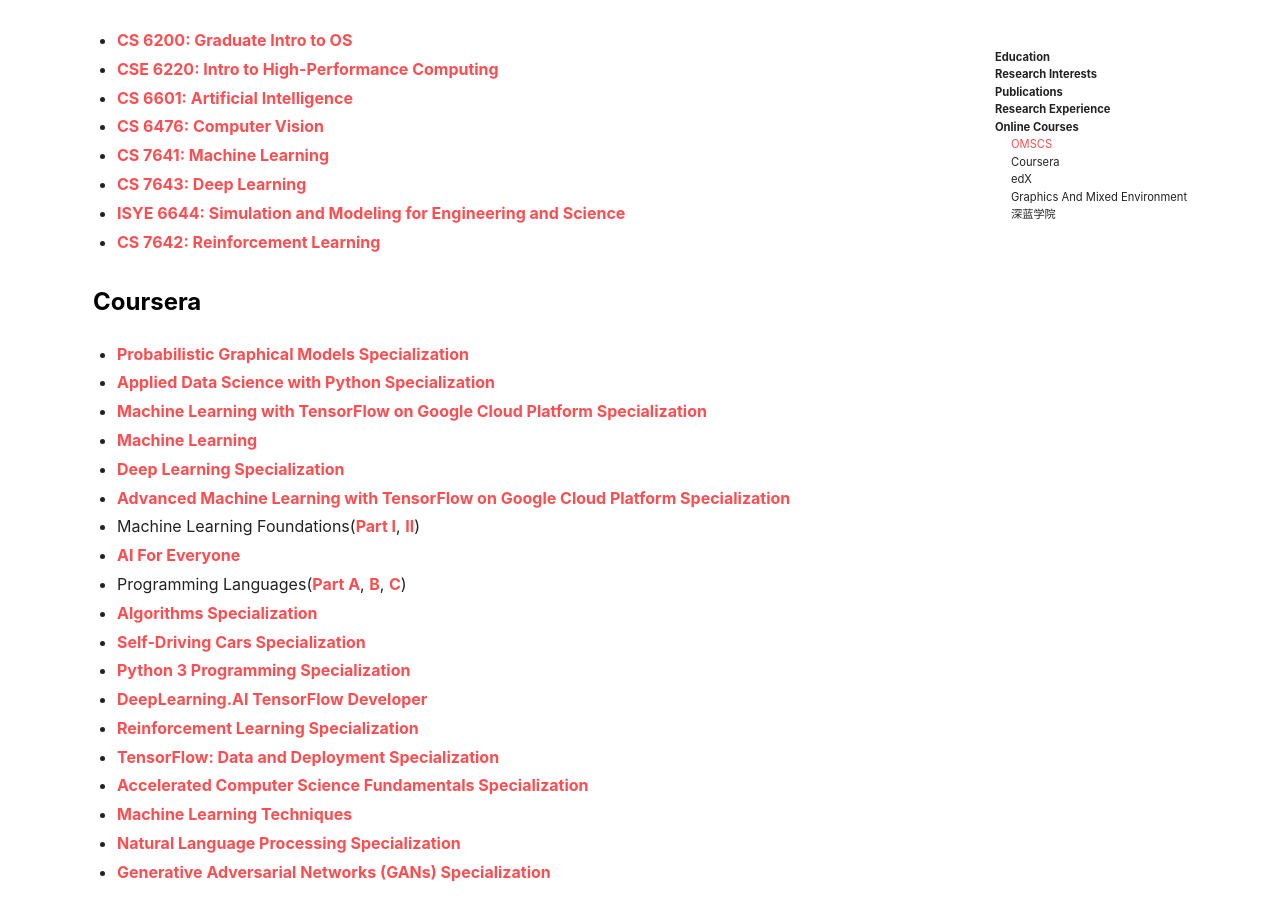
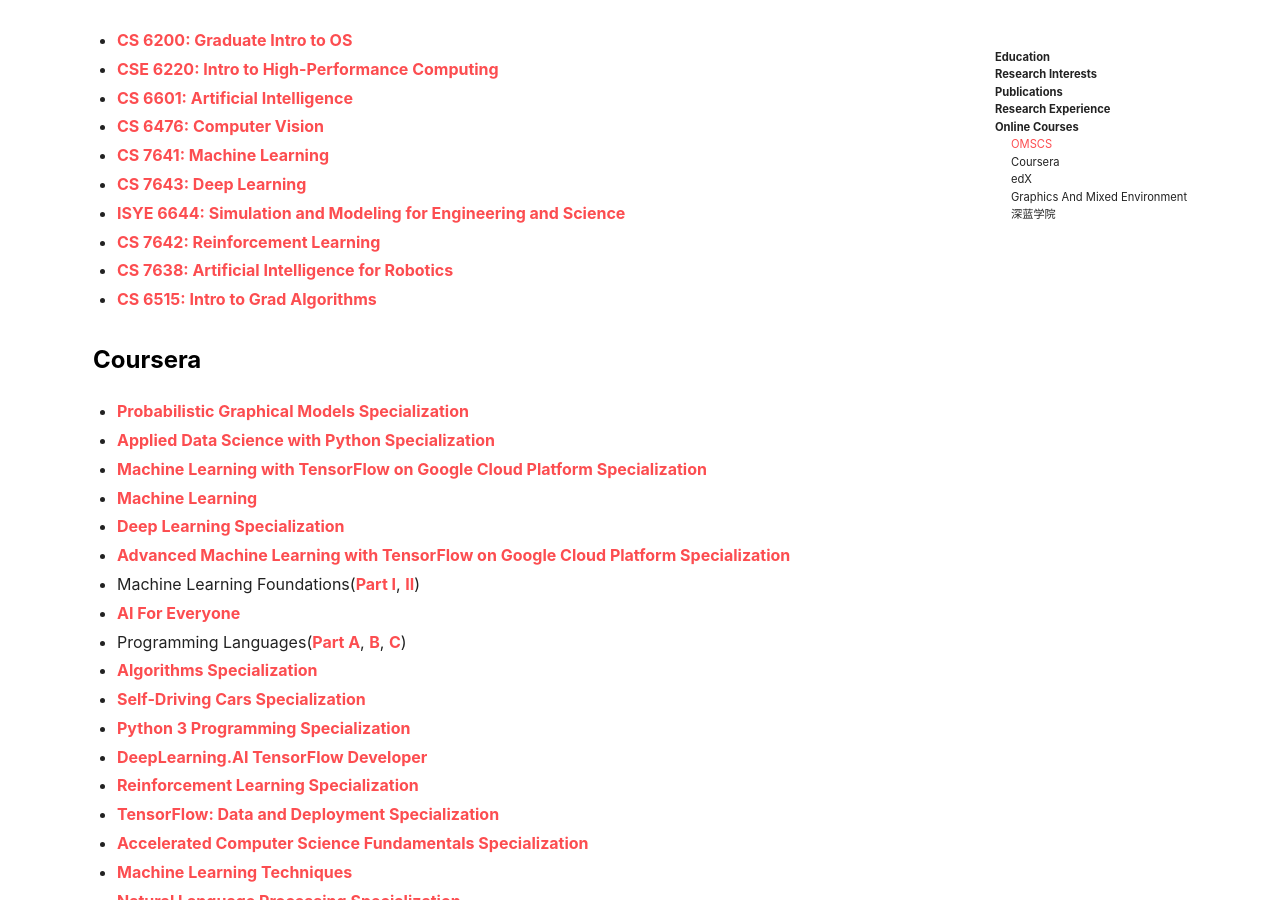
Before and after one commit to peng00bo00/peng00bo00_previous_blog, a Jekyll site: the page built from about.md, in a window 1280 px wide and 900 px high, scrolled down 2798 px. Built offline with Jekyll 4.4.1, drawn with Linux system fonts in a browser that asks for light colours; nearby versions of some CDN libraries; some of the changed text lies outside the part shown.

Commit message:
Update about.md

```diff
--- a/about.md
+++ b/about.md
@@ -36,7 +36,7 @@
 - **New York University Abu Dhabi** <span style="float:right">2019.09 - Present</span> \
   PhD candidate in Civil and Urban Engineering
 
-- **Georgia Institute of Technology** <span style="float:right">2021.01 - Present</span> \
+- **Georgia Institute of Technology** <span style="float:right">2021.01 - 2022.12</span> \
   Pursing MS in CS at OMSCS program
 
 - **Tongji University** <span style="float:right">2016.09 - 2019.06</span> \
@@ -142,8 +142,8 @@
 - [CS 7643: Deep Learning](https://omscs.gatech.edu/cs-7643-deep-learning)
 - [ISYE 6644: Simulation and Modeling for Engineering and Science](https://omscs.gatech.edu/isye-6644-simulation-and-modeling-engineering-and-science)
 - [CS 7642: Reinforcement Learning](https://omscs.gatech.edu/cs-7642-reinforcement-learning)
-<!-- - [CS 7638: Artificial Intelligence for Robotics](https://omscs.gatech.edu/cs-7638-artificial-intelligence-robotics) -->
-<!-- - [CS 6515: Intro to Grad Algorithms](https://omscs.gatech.edu/cs-6515-intro-graduate-algorithms) -->
+- [CS 7638: Artificial Intelligence for Robotics](https://omscs.gatech.edu/cs-7638-artificial-intelligence-robotics)
+- [CS 6515: Intro to Grad Algorithms](https://omscs.gatech.edu/cs-6515-intro-graduate-algorithms)
 
 ### Coursera
 
```
